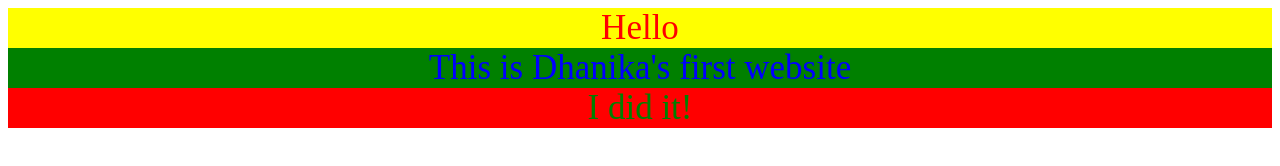
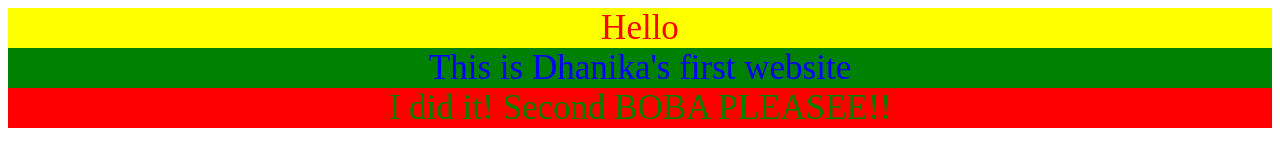
Before and after one commit to Dhanika-Botejue/Dhanika-Botejue.github.io, a plain HTML site: page index.html in a window 1280 px wide. Drawn offline with Linux system fonts and the light colour scheme.

Commit message:
2ndd  boba

```diff
--- a/index.html
+++ b/index.html
@@ -6,7 +6,7 @@
   <div class="divTwo">
     This is Dhanika's first website
     <div class="divThree">
-      I did it!
+      I did it! Second BOBA PLEASEE!!
     </div>
   </div>
 </div>
```
